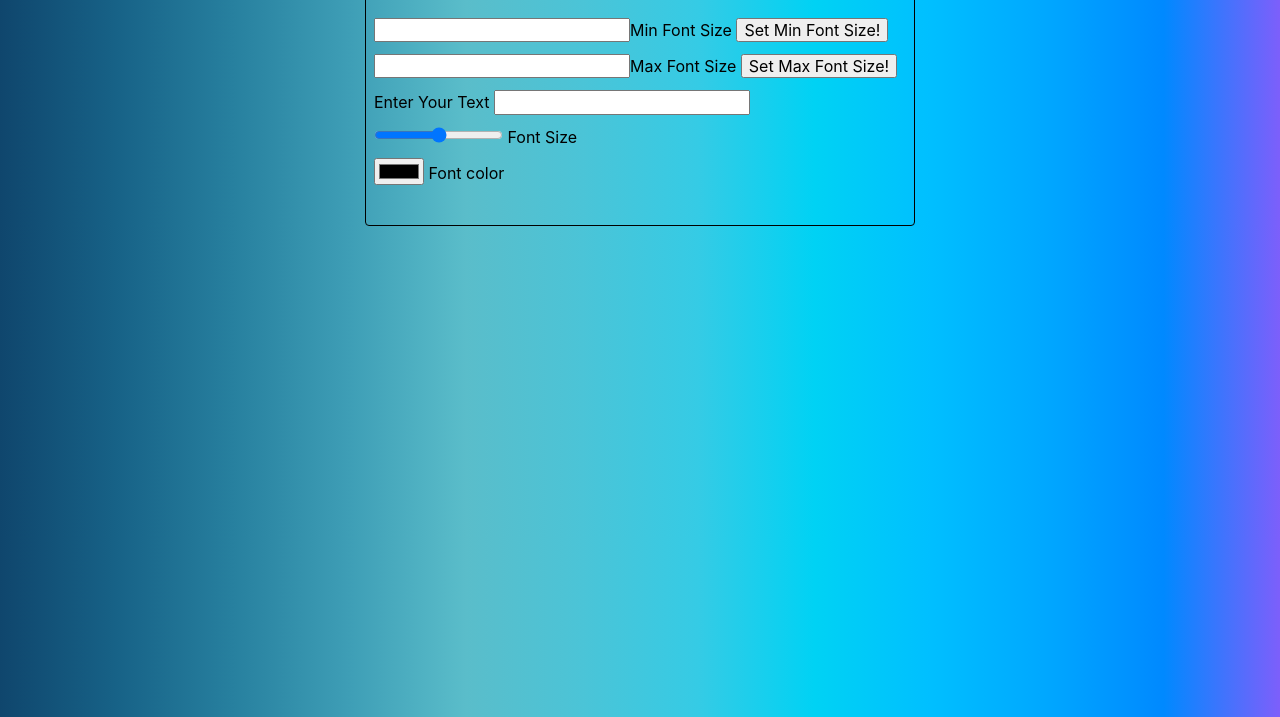
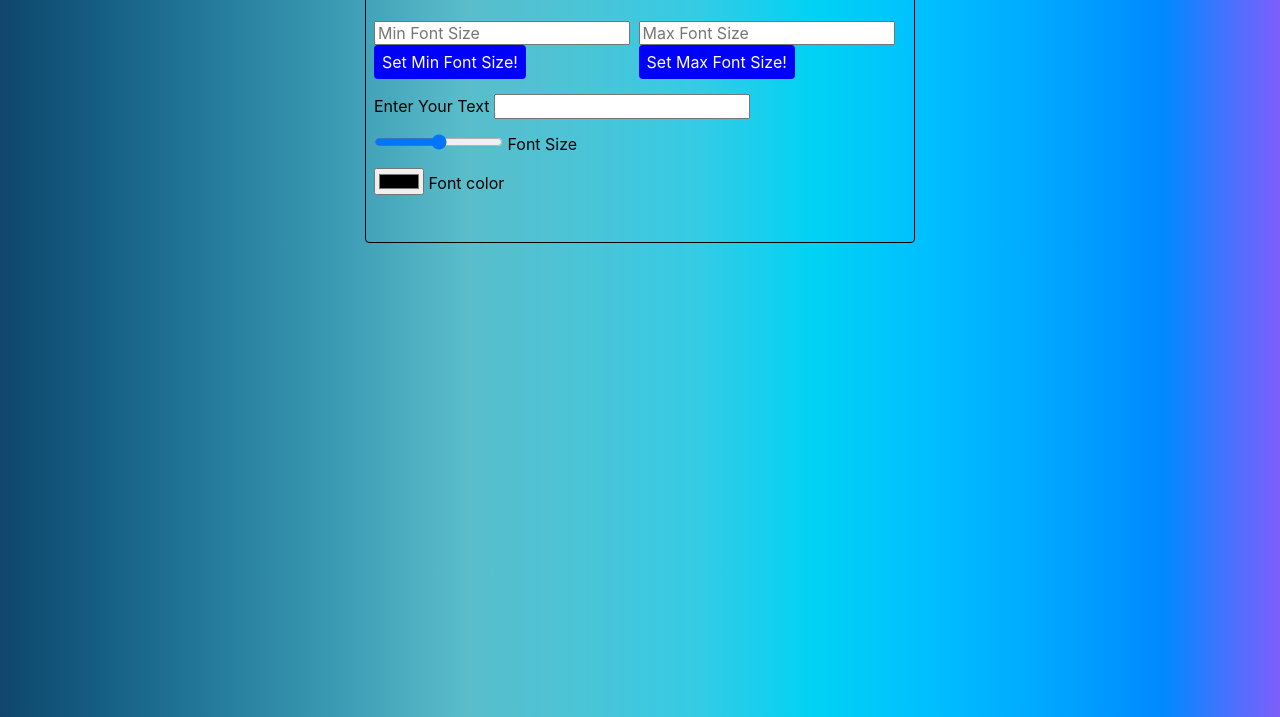
Before and after one commit to efoejean/HW-11-2, a website: page index.html in a window 1280 px wide. Shown: the part 83-800 px from the top of the page. Drawn offline with nearby package versions, Linux system fonts and the light colour scheme.

Commit message:
Update the new form with class

```diff
--- a/index.html
+++ b/index.html
@@ -16,15 +16,28 @@
   <body>
     <div class="flex flex--column container">
       <h1>Txt Styler</h1>
-      <form id="min-font-form">
-        <input type="text" name="min" /><label for="Min">Min Font Size</label>
-        <button type="submit">Set Min Font Size!</button>
-      </form>
-      <form id="max-font-form">
-        <input type="text" name="max" /><label for="Max">Max Font Size</label>
-        <button type="submit">Set Max Font Size!</button>
-      </form>
-
+      <div class="flex">
+        <form id="min-font-form">
+          <input placeholder="Min Font Size" type="text" name="min" /><label
+            for="Min"
+            class="screen-reader-text"
+            >Min Font Size</label
+          >
+          <button class="button button-jumbo" type="submit">
+            Set Min Font Size!
+          </button>
+        </form>
+        <form id="max-font-form">
+          <input placeholder="Max Font Size" type="text" name="max" /><label
+            for="Max"
+            class="screen-reader-text"
+            >Max Font Size</label
+          >
+          <button class="button button-jumbo" type="submit">
+            Set Max Font Size!
+          </button>
+        </form>
+      </div>
       <div>
         <label for="txt">Enter Your Text </label
         ><input type="text" name="text" />
--- a/style.css
+++ b/style.css
@@ -1,7 +1,7 @@
 :root {
   --color: black;
-  --font-size: 10px;
-  --large-gap: 12px;
+  --font-size: 12px;
+  --large-gap: 15px;
 }
 
 /** Copy the background image from https://mycolor.space/ */
@@ -24,6 +24,9 @@ body {
   font-family: -apple-system, BlinkMacSystemFont, 'Segoe UI', Roboto, Oxygen,
     Ubuntu, Cantarell, 'Open Sans', 'Helvetica Neue', sans-serif;
 }
+h1 {
+  text-align: center;
+}
 .container {
   border: solid thin black;
   border-radius: 4px;
@@ -35,6 +38,25 @@ p {
   color: var(--color);
   font-size: var(--font-size);
 }
+.button {
+  background-color: blue;
+  border: none;
+  border-radius: 4px;
+  color: white;
+  padding: 8px;
+}
+.button-jumbo:hover,
+.button-jumbo:focus {
+  background-image: linear-gradient(
+    to right top,
+    #051937,
+    #004d7a,
+    #008793,
+    #00bf72,
+    #a8eb12
+  );
+  border-radius: 32px;
+}
 
 .flex {
   display: flex;
@@ -44,3 +66,12 @@ p {
   flex-direction: column;
   gap: var(--large-gap);
 }
+.flex--row {
+  flex-direction: row;
+}
+
+.screen-reader-text {
+  left: -9999px;
+  position: absolute;
+  top: -9999px;
+}
```
